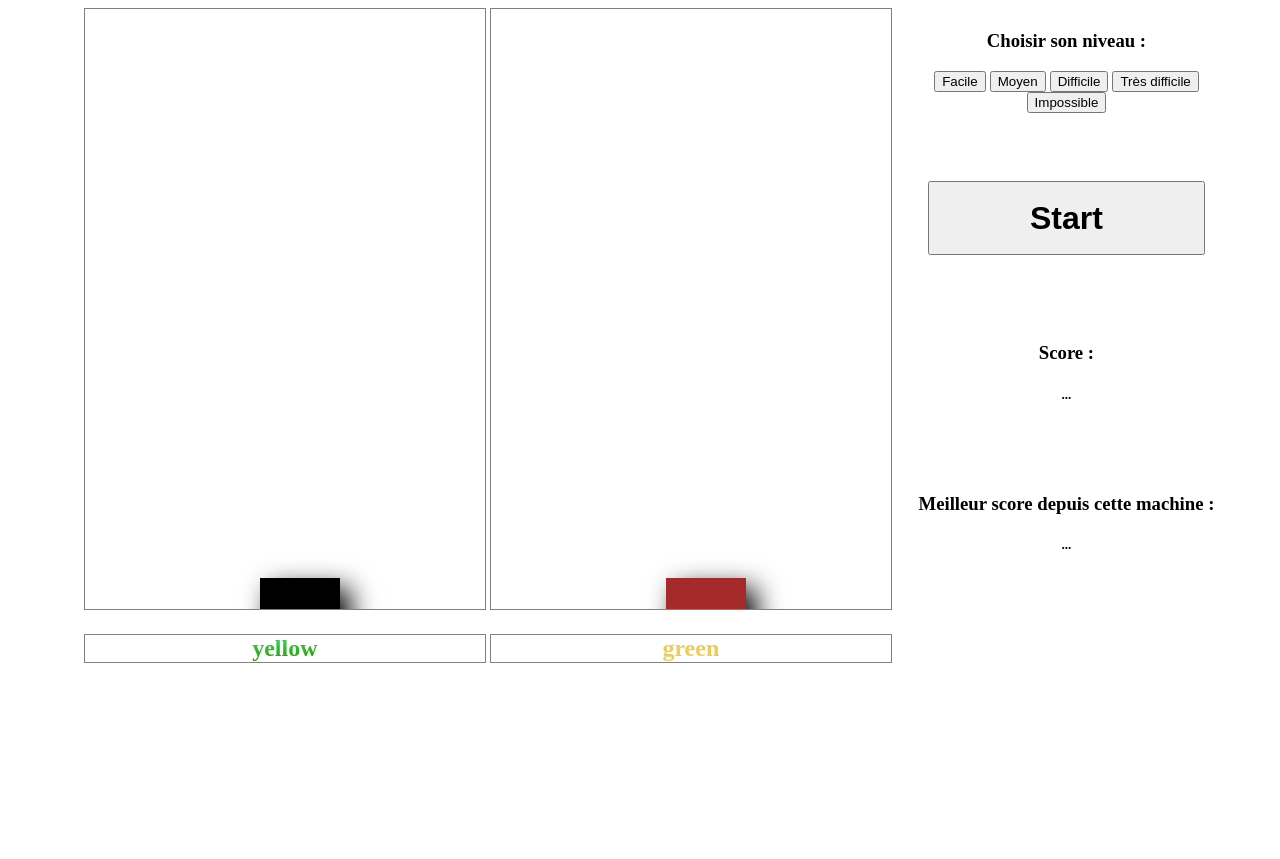
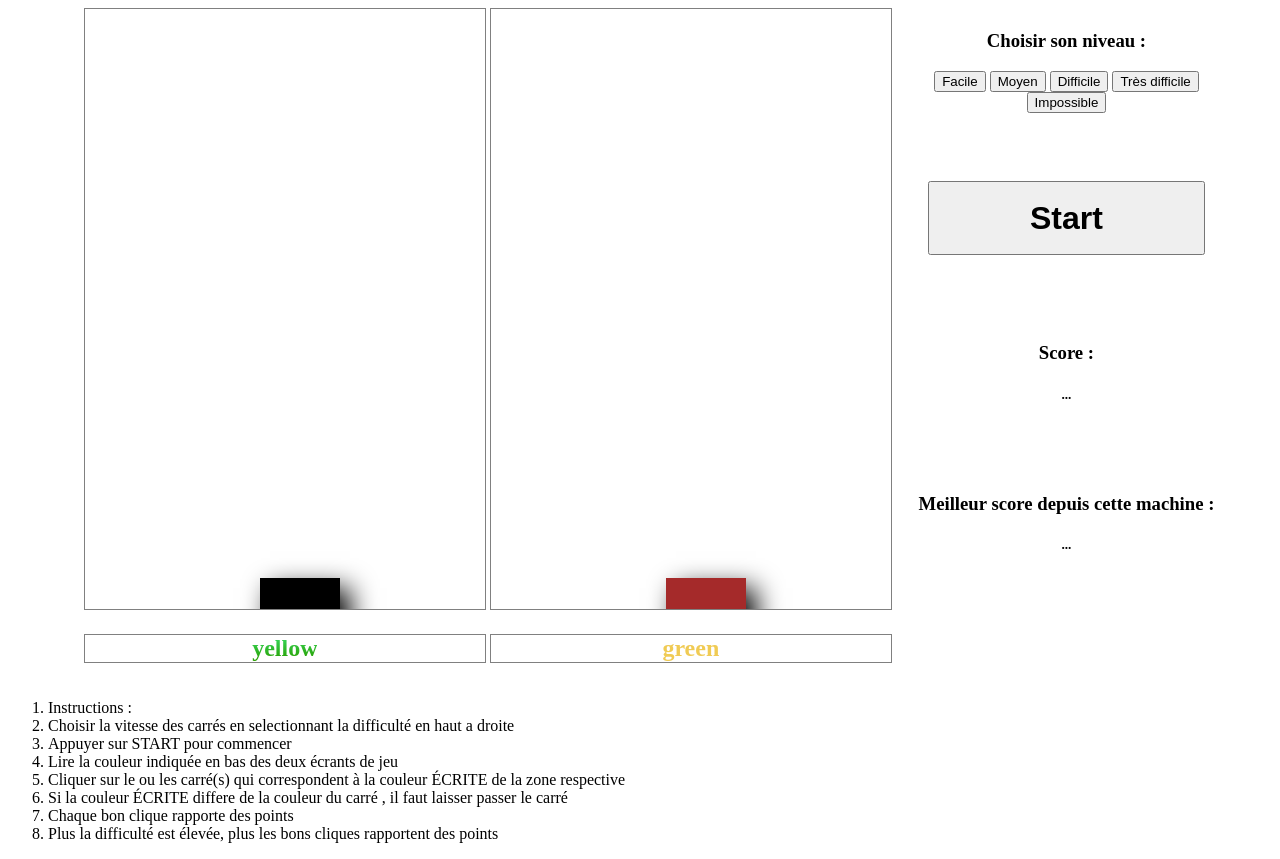
Before and after one commit to mmbengue1/TP_Canvas_ISI, a plain HTML site: page Index.html in a window 1280 px wide. Before the commit the page ends 800 px from the top, so only its background shows below. Drawn offline with Linux system fonts and the light colour scheme.

Commit message:
Add files via upload

```diff
--- a/Index.html
+++ b/Index.html
@@ -1,5 +1,5 @@
 <!DOCTYPE html>
-<html lang="en">
+<html lang="en"  >
 <head>
     <meta charset="UTF-8">
     <title>Title</title>
@@ -46,6 +46,19 @@
     </div>
 </aside>
 
+<div id="instructions">
+    <ol>
+        <li>Instructions :</li>
+        <li>Choisir la vitesse des carrés en selectionnant la difficulté en haut a droite</li>
+        <li>Appuyer sur START pour commencer</li>
+        <li>Lire la couleur indiquée en bas des deux écrants de jeu</li>
+        <li>Cliquer sur le ou les carré(s) qui correspondent à la couleur ÉCRITE de la zone respective</li>
+        <li>Si la couleur ÉCRITE differe de la couleur du carré , il faut laisser passer le carré</li>
+        <li>Chaque bon clique rapporte des points</li>
+        <li>Plus la difficulté est élevée, plus les bons cliques rapportent des points</li>
+    </ol>
+</div>
+
 <script type="text/javascript" src="JavaScript/main.js"></script>
 </body>
 </html>
```
Also changed, not shown: 1 other file.
